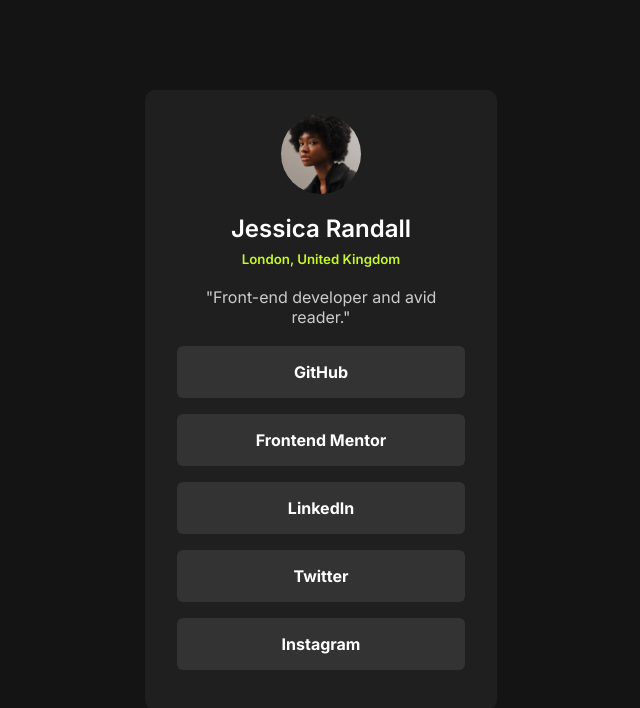
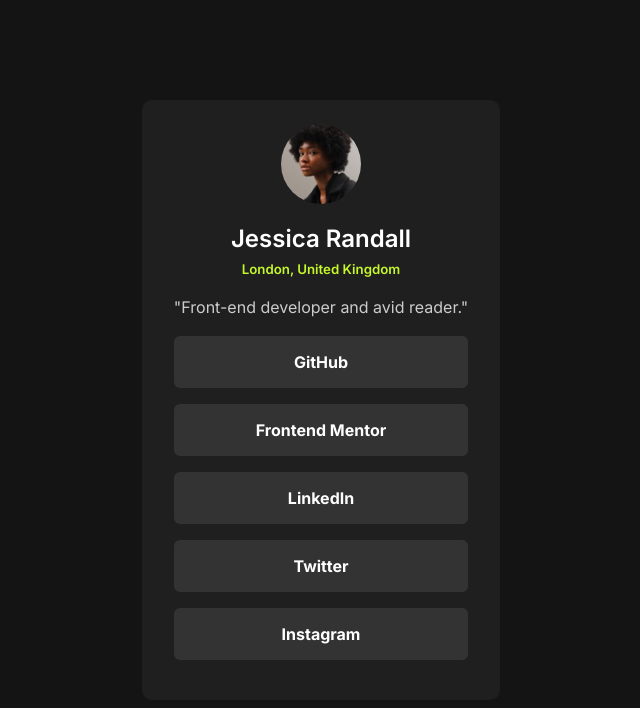
Before and after one commit to kiran63616456/social-links-profile, a plain HTML site: page index.html in a window 1280 px wide. Shown: the whole page, without its empty margins (319-959 px from the left). Drawn offline with Linux system fonts and the light colour scheme.

Commit message:
Update style.css

```diff
--- a/style.css
+++ b/style.css
@@ -32,7 +32,7 @@ body {
 /* Social Card Styling */
 .social-profile-card {
   background-color: var(--Grey-800);
-  max-width: 22rem;
+  max-width: 23rem;
   border-radius: 10px;
   padding: 1.5rem 2rem;
   text-align: center;
```
